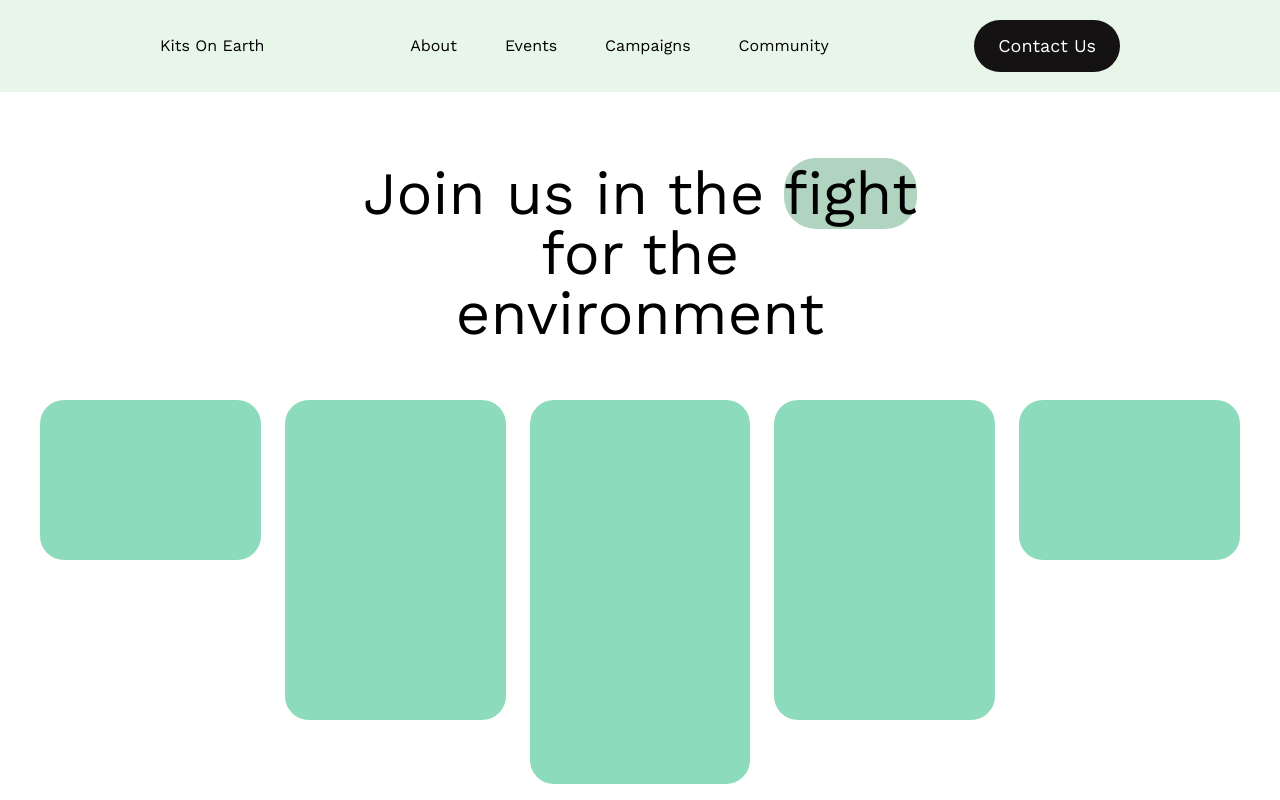
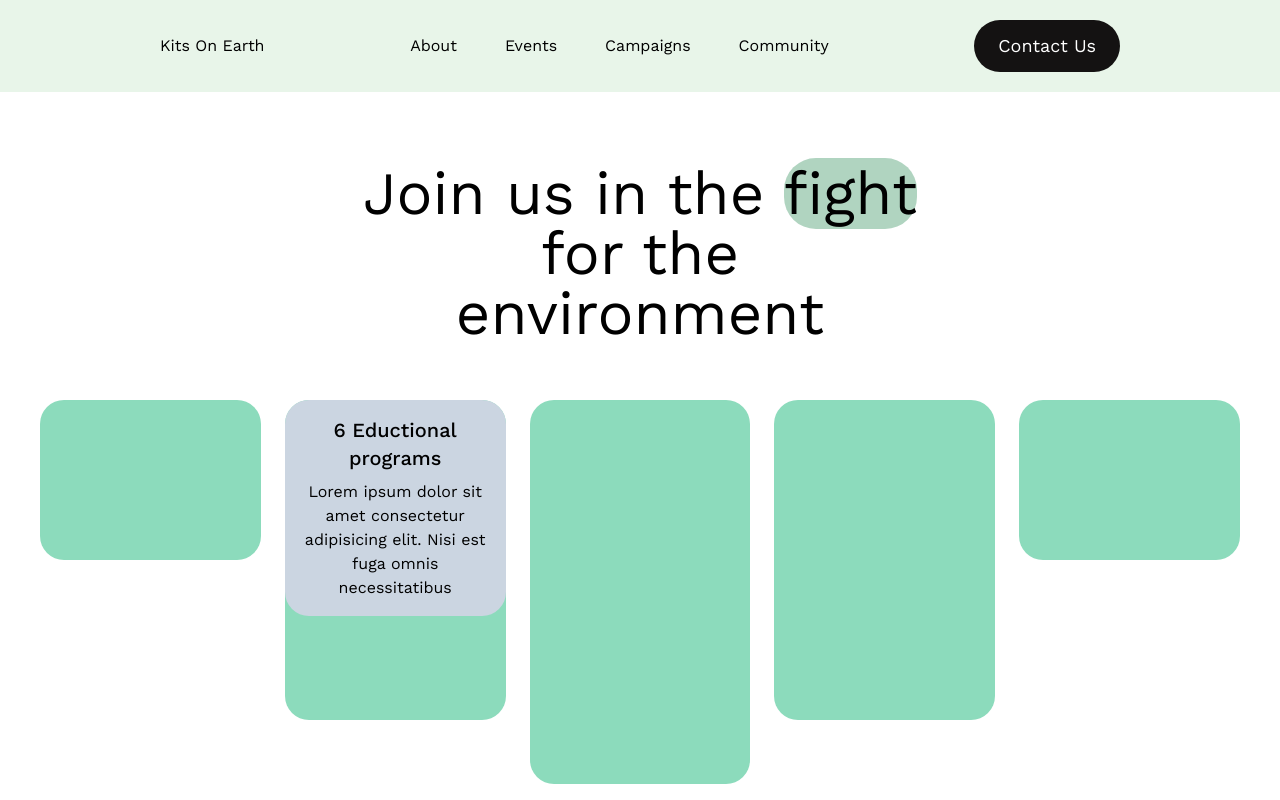
Before and after one commit to Beaskyy/kits-on-earth, a Next.js app: page /about in a window 1280 px wide. Built offline with nearby package versions, Linux system fonts and the light colour scheme.

Commit message:
about page

```diff
--- a/components/about-hero.tsx
+++ b/components/about-hero.tsx
@@ -12,7 +12,15 @@ const AboutHero = () => {
       </div>
       <div className="grid grid-cols-1 lg:grid-cols-5 gap-6 m-10">
         <div className="w-full h-40 rounded-3xl bg-[#8cdbbc]"></div>
-        <div className="w-full h-80 rounded-3xl bg-[#8cdbbc]"></div>
+        <div className="w-full h-80 rounded-3xl bg-[#8cdbbc] text-center">
+          <div className="bg-slate-300 p-4 rounded-3xl">
+            <h5 className="text-xl font-medium mb-2">6 Eductional programs</h5>
+            <p>
+              Lorem ipsum dolor sit amet consectetur adipisicing elit. Nisi est
+              fuga omnis necessitatibus
+            </p>
+          </div>
+        </div>
         <div className="w-full h-96 rounded-3xl bg-[#8cdbbc]"></div>
         <div className="w-full h-80 rounded-3xl bg-[#8cdbbc]"></div>
         <div className="w-full h-40 rounded-3xl bg-[#8cdbbc]"></div>
```
